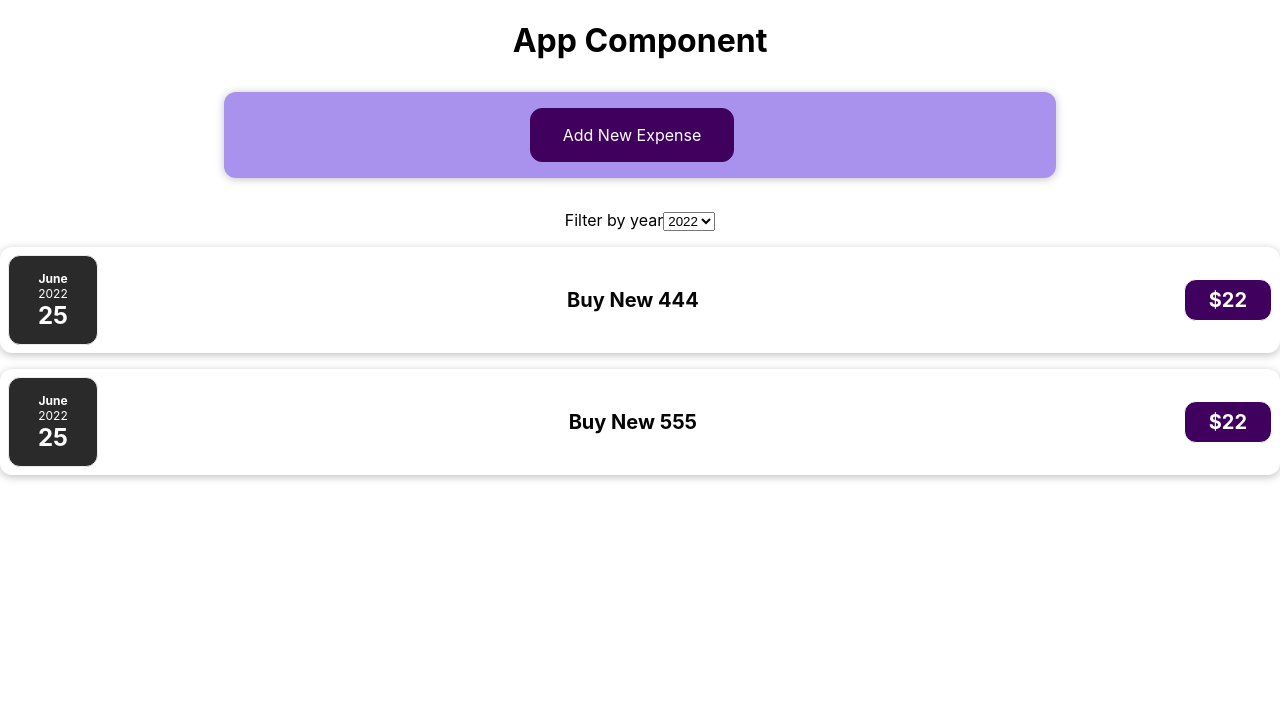
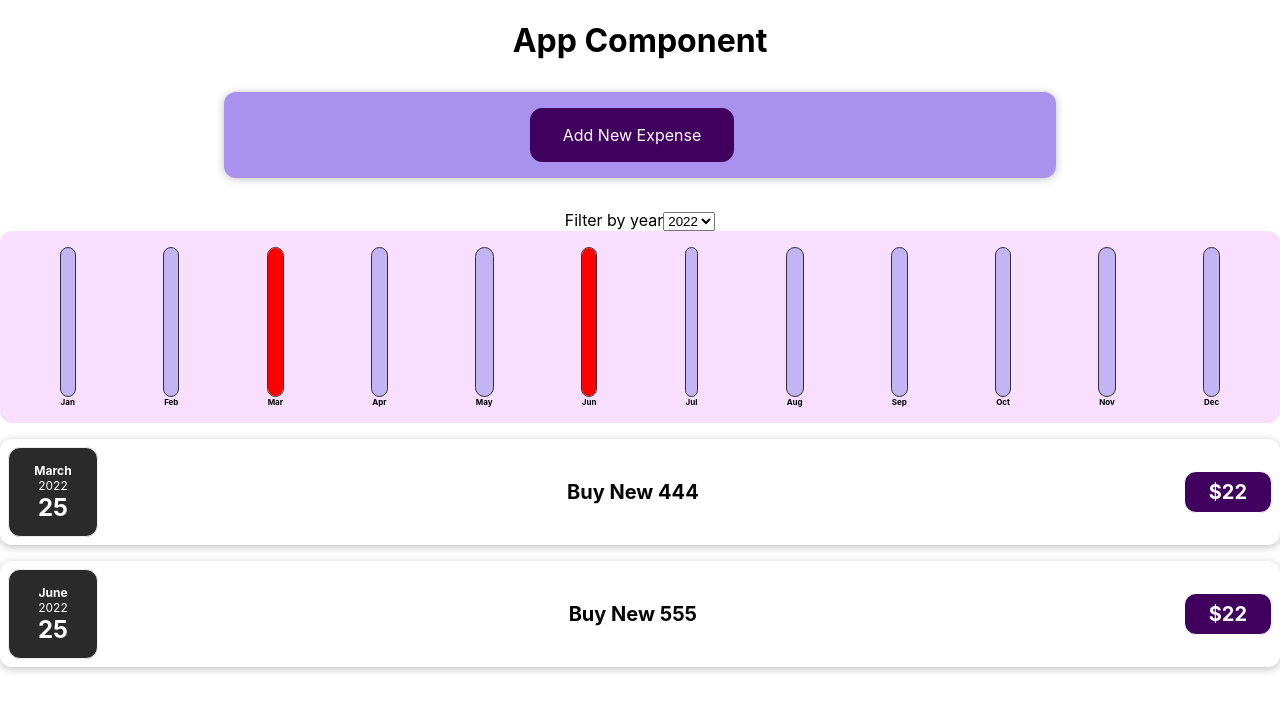
Before and after one commit to MohosinMiah/Learning-React-Framework-Basic-Component-From-Udemy-Course, a React (Create React App) app: page / in a window 1280 px wide. Shown: the top 712 px of the page. Built offline with nearby package versions, Linux system fonts and the light colour scheme.

Commit message:
Added Chart for display monthly expenses

```diff
--- /dev/null
+++ b/src/components/Chart/Chart.css
@@ -0,0 +1,9 @@
+.chart {
+  padding: 1rem;
+  border-radius: 12px;
+  background-color: #f8dfff;
+  text-align: center;
+  display: flex;
+  justify-content: space-around;
+  height: 10rem;
+}
--- /dev/null
+++ b/src/components/Chart/Chart.js
@@ -0,0 +1,26 @@
+import './Chart.css';
+import ChartBar from './ChartBar';
+const Chart = (props) => {
+
+
+	const dataPointValues = props.dataPoints.map( dataPoint => dataPoint.value );
+	const totalMaximum = Math.max( ...dataPointValues );
+	console.log(props.dataPoints)
+return(
+  <div className="chart">
+      {props.dataPoints.map( function(dataPoint)  {
+			return <ChartBar
+				key={dataPoint.label}
+				value={dataPoint.value}
+				maxValue={totalMaximum}
+				label={dataPoint.label}
+			></ChartBar>
+      })}
+
+  </div>
+);
+
+
+}
+
+export default Chart
--- /dev/null
+++ b/src/components/Chart/ChartBar.css
@@ -0,0 +1,30 @@
+.chart-bar {
+  height: 100%;
+  display: flex;
+  flex-direction: column;
+  align-items: center;
+}
+
+.chart-bar__inner {
+  height: 100%;
+  width: 100%;
+  border: 1px solid #313131;
+  border-radius: 12px;
+  background-color: #c3b4f3;
+  overflow: hidden;
+  display: flex;
+  flex-direction: column;
+  justify-content: flex-end;
+}
+
+.chart-bar__fill {
+  background-color: #4826b9;
+  width: 100%;
+  transition: all 0.3s ease-out;
+}
+
+.chart-bar__label {
+  font-weight: bold;
+  font-size: 0.5rem;
+  text-align: center;
+}
--- /dev/null
+++ b/src/components/Chart/ChartBar.js
@@ -0,0 +1,25 @@
+import './ChartBar.css';
+
+const ChartBar = (props) => {
+
+    let barFillHeight = '0%';
+
+    if( props.maxValue > 0 )
+    {
+        barFillHeight = Math.round((props.value / props.maxValue) * 100) + '%';
+    }
+
+
+
+return(
+<div className="chart-bar">
+    <div className="chart-bar__inner">
+    <div className="chart-bar__fill" style={{ height: barFillHeight , backgroundColor: 'red'}}></div>
+    </div>
+    <div className="chart-bar__label">{props.label}</div>
+</div>
+)
+
+}
+
+export default ChartBar
--- a/src/components/Expenses/Expenses.js
+++ b/src/components/Expenses/Expenses.js
@@ -3,13 +3,14 @@
 import NewExpense from '../NewExpense/NewExpense';
 import ExpenseFilter from './ExpenseFilter';
 import ExpenseItem from "./ExpenseItem";
+import ExpensesChart from './ExpensesChart';
 
 function Expenses(){
 
     const initial_expenses = [
-        {  id: "e2" , title: "Buy New 222", amount: 20, date: new Date(2020, 5, 25) },
+        {  id: "e2" , title: "Buy New 222", amount: 20, date: new Date(2020, 4, 25) },
         {  id: "e3" , title: "Buy New 333", amount: 21, date: new Date(2021, 5, 25) },
-        {  id: "e4" , title: "Buy New 444", amount: 22, date: new Date(2022, 5, 25) },
+        {  id: "e4" , title: "Buy New 444", amount: 22, date: new Date(2022, 2, 25) },
         {  id: "e5" , title: "Buy New 555", amount: 22, date: new Date(2022, 5, 25) },
         {  id: "e6" , title: "Buy New 666", amount: 66, date: new Date(2019, 5, 25) },
        ];
@@ -32,15 +33,19 @@
         });
        }
 
+     const filterDataByYear =  expenses.filter( function( expense, index ) {
+        return  expense.date.getFullYear().toString() === filteredYear.toString();
+
+      });
 
 return (
     <div className="expenses">
            <NewExpense addExpense={addExpenseHandler}></NewExpense>
            <ExpenseFilter selected={filteredYear} onChangeFilter={filterChangeHandler} ></ExpenseFilter>
-
+            <ExpensesChart expenses={filterDataByYear}/>
 
     {
-      expenses.map( function( expense, index ){
+      filterDataByYear.map( function( expense, index ){
         if( expense.date.getFullYear().toString() === filteredYear.toString() )
         {
               return <ExpenseItem key={index} title={expense.title} amount={expense.amount} date={expense.date} ></ExpenseItem>
--- /dev/null
+++ b/src/components/Expenses/ExpensesChart.js
@@ -0,0 +1,31 @@
+
+import Chart from './../Chart/Chart';
+
+
+const ExpensesChart = ( props ) => {
+
+    const chartDataPoints = [
+        { label: 'Jan' , value: 0 },
+        { label: 'Feb' , value: 0 },
+        { label: 'Mar' , value: 0 },
+        { label: 'Apr' , value: 0 },
+        { label: 'May' , value: 0 },
+        { label: 'Jun' , value: 0 },
+        { label: 'Jul' , value: 0 },
+        { label: 'Aug' , value: 0 },
+        { label: 'Sep' , value: 0 },
+        { label: 'Oct' , value: 0 },
+        { label: 'Nov' , value: 0 },
+        { label: 'Dec' , value: 0 },
+    ];
+
+    for( const expense of props.expenses ) {
+        const expenseMonth = expense.date.getMonth(); // starting at 0 => January => 0
+        chartDataPoints[expenseMonth].value = expense.amount;
+    }
+
+return <Chart dataPoints={chartDataPoints}/>
+
+}
+
+export default ExpensesChart
--- a/src/components/NewExpense/ExpenseForm.js
+++ b/src/components/NewExpense/ExpenseForm.js
@@ -51,7 +51,7 @@
                         amount : enteredAmount,
                         date : new Date(enteredDate),
                     }
-                    console.log(expenseData);
+
                     props.onSaveExpense(expenseData);
                     setEnteredTitle(' ');
                     setEnteredAmount(' ');
```
